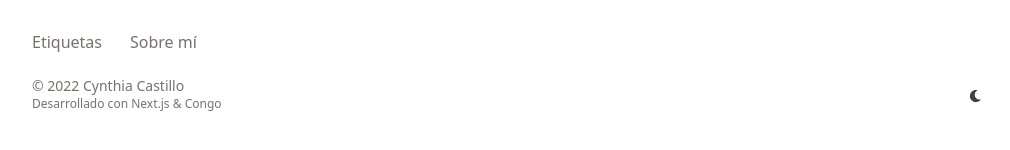
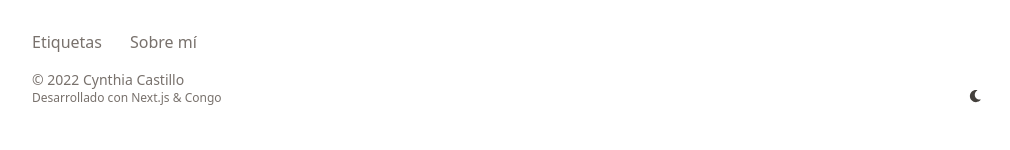
Before and after one commit to Axolodev/next-theme-congo, a Next.js app: page / in a window 1280 px wide. Shown: the part 882-1032 px from the top of the page, without its empty margins (96-1106 px from the left). Built offline with nearby package versions, Linux system fonts and the light colour scheme.

Commit message:
fix: fix small footer layout issue

```diff
--- a/components/organisms/footer.tsx
+++ b/components/organisms/footer.tsx
@@ -25,7 +25,7 @@ export default function Footer() {
           ))}
         </ul>
       </nav>
-      <div className="flex items-center justify-between">
+      <div className="flex justify-between">
         <div>
           {/** @TODO Allow showing / hiding theme attribution and copyright */}
           <Copyright />
```
